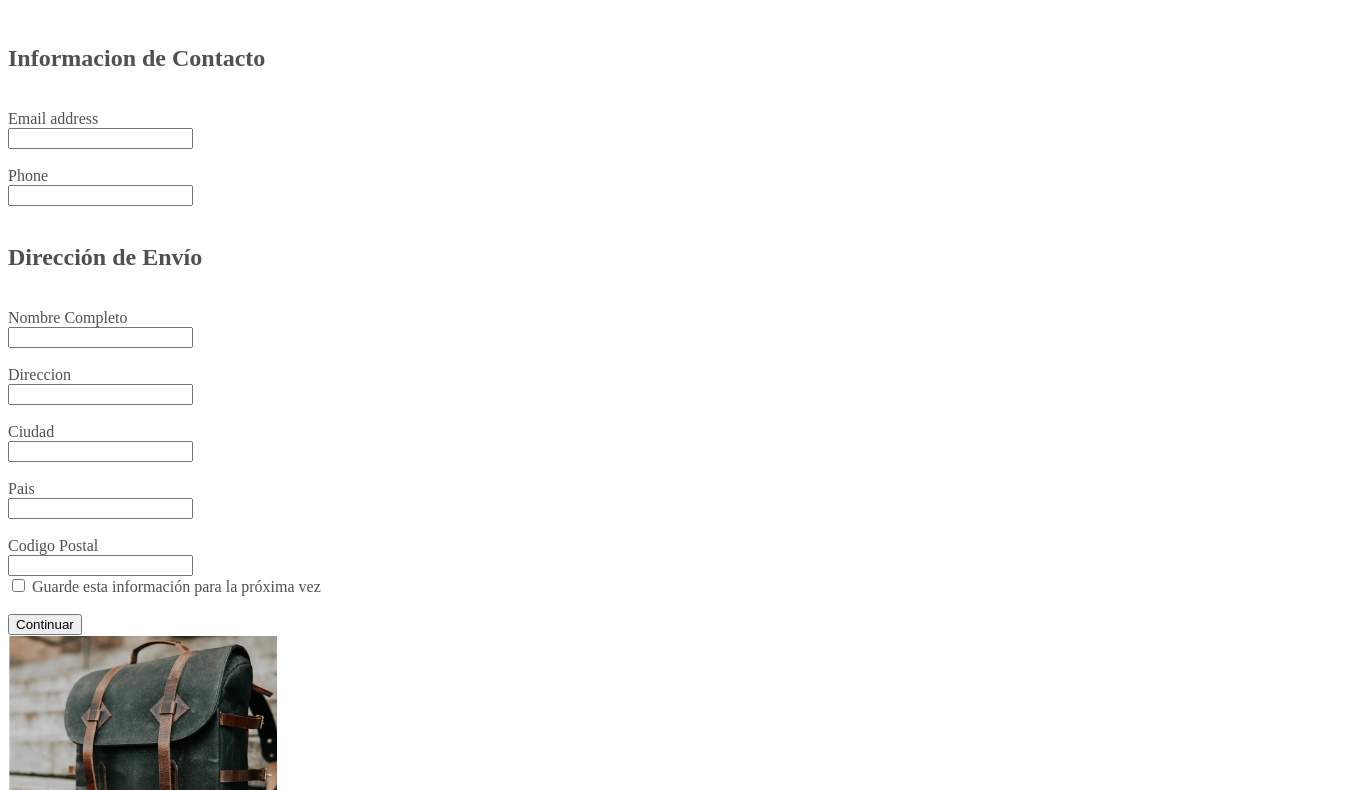
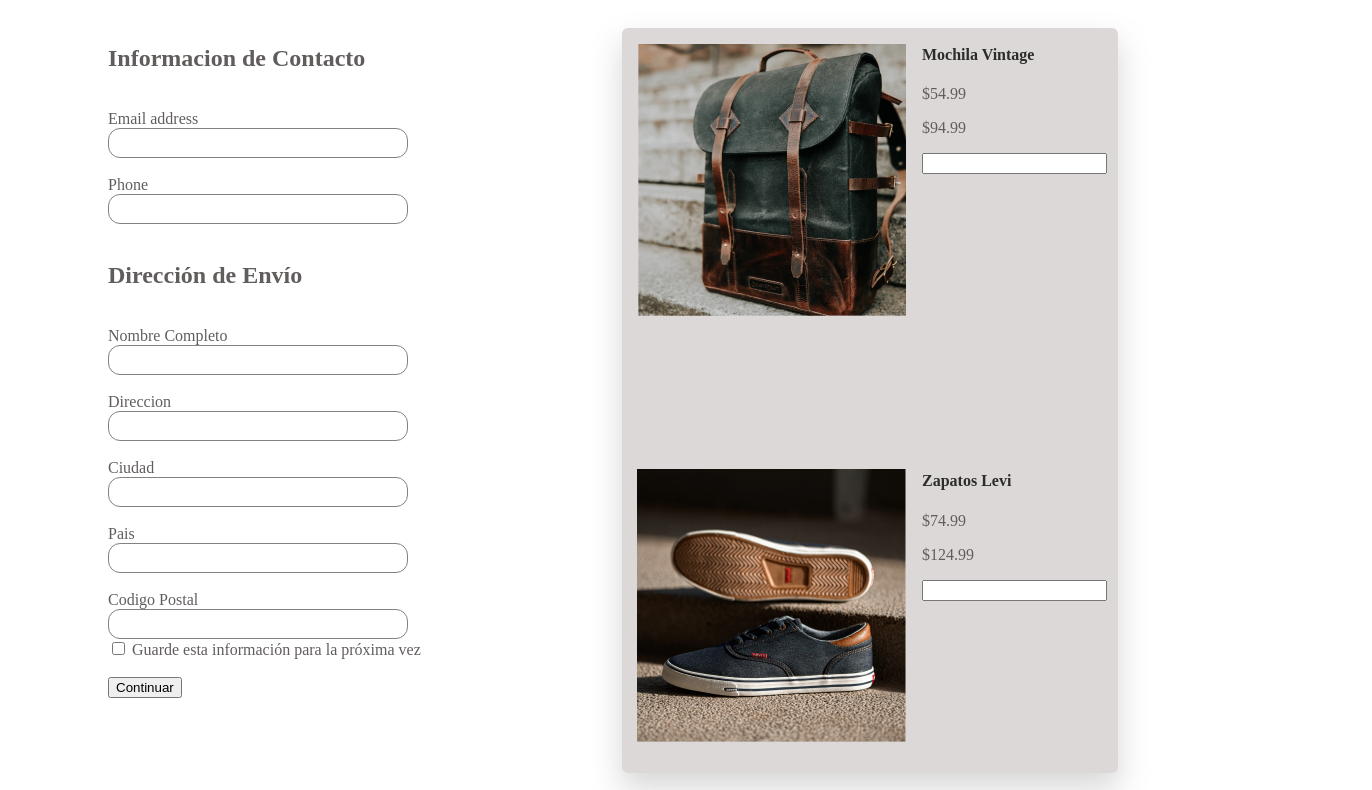
Before and after one commit to chris0102/Checkout, a plain HTML site: page Index.html in a window 1280 px wide. Shown: the part 99-889 px from the top of the page, 1372 px wide, since content can reach past the window. Drawn offline with Linux system fonts and the light colour scheme.

Commit message:
Pagina con estilos

```diff
--- a/CSS/Index.css
+++ b/CSS/Index.css
@@ -1,5 +1,44 @@
-html
+html{
+    background-color: white;
+    font-family: montserrat;
+    color: rgb(98, 93, 93);
+}
 body{
-    height: 100%;color:#4E5150;
-    font-family: montserrat;
+    position: relative;
+    top: 0px; left: 100px;
 }
+.form-control-email,.form-control-phone,.form-control-nombre,.form-control-direccion,.form-control-ciudad,.form-control-pais,.form-control-codigo {
+    width: 300px;
+    height: 30px;
+    left: 140px;
+    top: 211px;
+    border: 1px solid #828282;
+    box-sizing: border-box;
+    border-radius: 12px;
+}
+.rectangulo{
+    position: relative;
+    top: -750px; left: 130px;
+    box-shadow: 0 15px 30px 1px rgba(128, 128, 128, 0.31);
+	background: rgb(221, 216, 216);
+	text-align: left;
+	border-radius: 6px;
+	overflow: hidden;
+	margin: 5em auto;
+    height: 745px;
+}
+.card-title
+{
+    color: rgb(44, 44, 44);
+
+}
+.card-body1, .card-body2{
+
+    position: relative;
+    top: -280px; left: 300px;
+}
+.card-img1,.card-photo2
+{
+    position: relative;
+    top: 15px; left: 15px;
+}
--- a/Index.html
+++ b/Index.html
@@ -1,8 +1,8 @@
 <!DOCTYPE html>
 <html lang="en" dir="ltr">
-  <head>
+<head>
     <meta charset="utf-8">
-    <meta name="viewport" content="user-scalable=no, width=device-width, initial-scale=1">
+    <meta name="viewport" content="width=device-width, initial-scale=1.0">
     <link rel="stylesheet" href="./CSS/Index.css">
     <title>Checkout</title>
   </head>
@@ -16,34 +16,34 @@
     </div>
     <div class="email">
         <br><label for="exampleInputEmail1" class="form-label">Email address</label><br>
-        <input type="email" class="form-control" id="exampleInputEmail1" aria-describedby="emailHelp">
+        <input type="email" class="form-control-email" id="exampleInputEmail1" aria-describedby="emailHelp">
     </div>
     <div class="phone">
         <br><label for="exampleInputPhone" class="form-label">Phone</label><br>
-        <input type="phone" class="form-control" id="exampleInputphone" aria-describedby="phoneHelp">
+        <input type="phone" class="form-control-phone" id="exampleInputphone" aria-describedby="phoneHelp">
     </div>
     <div class="direccion-envio"><br>
         <h2>Dirección de Envío</h2>
     </div>
     <div class="nombre">
         <br><label for="exampleInputNombre" class="form-label">Nombre Completo</label><br>
-        <input type="nombre" class="form-control" id="exampleInputnombre" aria-describedby="nombreHelp">
+        <input type="nombre" class="form-control-nombre" id="exampleInputnombre" aria-describedby="nombreHelp">
     </div>
     <div class="direccion">
         <br><label for="exampleInputdireccion" class="form-label">Direccion</label><br>
-        <input type="direccion" class="form-control" id="exampleInputdireccion" aria-describedby="direccionHelp">
+        <input type="direccion" class="form-control-direccion" id="exampleInputdireccion" aria-describedby="direccionHelp">
     </div>
     <div class="ciudad">
         <br><label for="exampleInputciudad" class="form-label">Ciudad</label><br>
-        <input type="ciudad" class="form-control" id="exampleInputciudad" aria-describedby="ciudadHelp">
+        <input type="ciudad" class="form-control-ciudad" id="exampleInputciudad" aria-describedby="ciudadHelp">
     </div>
     <div class="pais">
         <br><label for="exampleInputpais" class="form-label">Pais</label><br>
-        <input type="pais" class="form-control" id="exampleInputpais" aria-describedby="paisHelp">
+        <input type="pais" class="form-control-pais" id="exampleInputpais" aria-describedby="paisHelp">
     </div>
     <div class="codigo-postal">
         <br><label for="exampleInputpostal" class="form-label">Codigo Postal</label><br>
-        <input type="postal" class="form-control" id="exampleInputpostal" aria-describedby="postalHelp">
+        <input type="postal" class="form-control-codigo" id="exampleInputpostal" aria-describedby="postalHelp">
     </div>
     <div class="check">
         <input class="check-input" type="checkbox" value="" id="flexCheckIndeterminate">
@@ -53,22 +53,20 @@
       </div>
       <br><button type="button" class="btn btn-warning">Continuar</button><br>
 
-      <div class="rectangulo" style="width: 18rem;">
+      <div class="rectangulo" style="width: 31rem;">
         <img src="./Imagenes/photo1.png" class="card-img1" alt="...">
-        <div class="card-body">
-          <h5 class="card-title">Mochila Vintage </h5>
-          <p class="card-text">$54.99</p>
-          <button class="btn" type="button" id="menos">-</button>
-          <input id="cantidad" type="text" style="text-align: center;" value="1">
-          <button class="btn" type="button" id="mas">+</button>
-
-          <img src="./Imagenes/photo2.png" class="card-photo2" alt="...">
+        <div class="card-body1">
+          <h4 class="card-title">Mochila Vintage </h4>
+          <p class="card-text-ving1">$54.99</p>
+          <p class="card-text-ving2">$94.99 </p>
+          <input type="number">
+        </div>
+        <img src="./Imagenes/photo2.png" class="card-photo2" alt="...">
         <div class="card-body2">
-          <h5 class="card-title">Zapatos Levi </h5>
+          <h4 class="card-title">Zapatos Levi </h4>
           <p class="card-text">$74.99</p>
-          <button class="btn" type="button" id="menos">-</button>
-          <input id="cantidad" type="text" style="text-align: center;" value="1">
-          <button class="btn" type="button" id="mas">+</button>
+          <p class="card-text">$124.99</p>
+          <input type="number">
         </div>
 
 </main>
```
